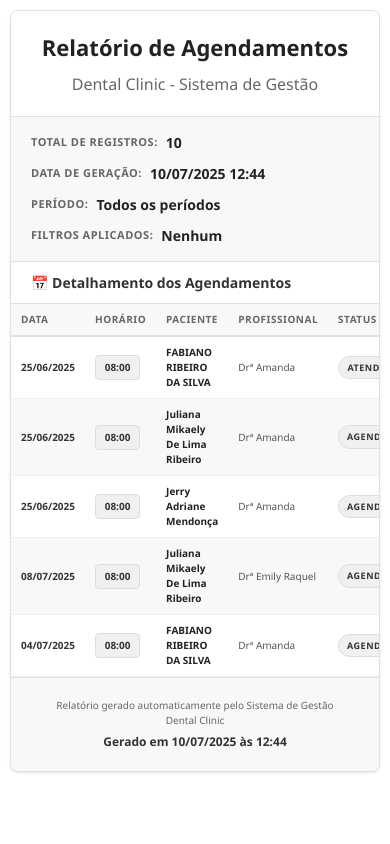
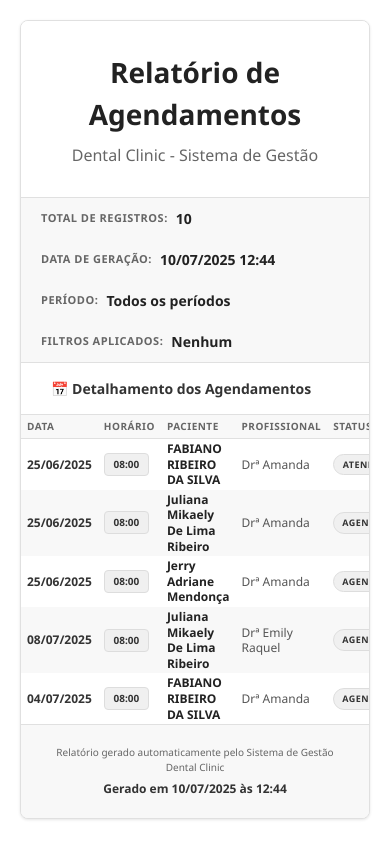
Before and after one commit to fabianofrsx/dentalclinic, a Django app: template agendamento/templates/agendamento/agendamentos_pdf.html in a window 390 px wide. Run offline with Django 5.2, Linux system fonts and the light colour scheme; data comes from the database, SQL or seed files in the repository; the template is opened without the code that fills it: values that come from a table or form of the project are taken from there, most other values are stand-ins (such as "Sample title", 1, 10 or a date in 2020); parts of the project's set-up code (start-up, migrations or seed data) failed here and were passed over.

Commit message:
relatorio

```diff
--- a/agendamento/templates/agendamento/agendamentos_pdf.html
+++ b/agendamento/templates/agendamento/agendamentos_pdf.html
@@ -53,7 +53,7 @@
 
         .report-meta {
             background: #f8f8f8;
-            padding: 20px 30px;
+            padding: 10px 20px;
             border-bottom: 1px solid #e0e0e0;
         }
 
@@ -147,31 +147,28 @@
         }
 
         table {
-            width: 100%;
-            border-collapse: collapse;
-            font-size: 11px;
+         border-collapse: collapse;
         }
 
         thead th {
             background: #f8f8f8;
             color: #666;
             font-weight: 600;
-            padding: 12px 15px;
+            padding: 4px 6px;
             text-align: left;
-            border-bottom: 2px solid #e0e0e0;
+            border-bottom: 1px solid #e0e0e0;
             font-size: 10px;
             text-transform: uppercase;
             letter-spacing: 0.5px;
         }
 
         tbody td {
-            padding: 12px 15px;
-            border-bottom: 1px solid #f0f0f0;
-            vertical-align: middle;
+            padding: 2px 6px;
+            line-height: 1.3;
         }
 
-        tbody tr:nth-child(even) {
-            background: #f8f8f8;
+        tbody tr:nth-child(even) td {
+            background-color: #f8f8f8;
         }
 
         /* Larguras das colunas */
@@ -241,7 +238,6 @@
             margin-top: 5px;
         }
 
-        /* Estilos para impressão */
         @media print {
             body {
                 margin: 0;
@@ -268,60 +264,15 @@
                 break-inside: avoid;
             }
         }
-
-        /* Responsividade */
-        @media (max-width: 768px) {
-            body {
-                padding: 10px;
-            }
-
-            .report-header {
-                padding: 20px;
-            }
-
-            .report-header h1 {
-                font-size: 22px;
-            }
-
-            .report-meta,
-            .summary-section {
-                padding: 15px 20px;
-            }
-
-            .meta-grid {
-                grid-template-columns: 1fr;
-                gap: 10px;
-            }
-
-            .summary-grid {
-                grid-template-columns: repeat(2, 1fr);
-                gap: 10px;
-            }
-
-            .table-header {
-                padding: 10px 20px;
-            }
-
-            thead th,
-            tbody td {
-                padding: 8px 10px;
-                font-size: 10px;
-            }
-
-            .col-paciente { width: 35%; }
-            .col-dentista { width: 23%; }
-        }
     </style>
 </head>
 <body>
     <div class="report-container">
-        <!-- Cabeçalho do Relatório -->
         <div class="report-header">
             <h1>Relatório de Agendamentos</h1>
             <div class="subtitle">Dental Clinic - Sistema de Gestão</div>
         </div>
 
-        <!-- Metadados do Relatório -->
         <div class="report-meta">
             <div class="meta-grid">
                 <div class="meta-item">
@@ -355,7 +306,6 @@
             </div>
         </div>
 
-        <!-- Tabela de Dados -->
         <div class="table-section">
             <div class="table-header">
                 📅 Detalhamento dos Agendamentos
@@ -402,7 +352,6 @@
             </div>
         </div>
 
-        <!-- Rodapé do Relatório -->
         <div class="report-footer">
             <div class="footer-text">
                 Relatório gerado automaticamente pelo Sistema de Gestão Dental Clinic
```
